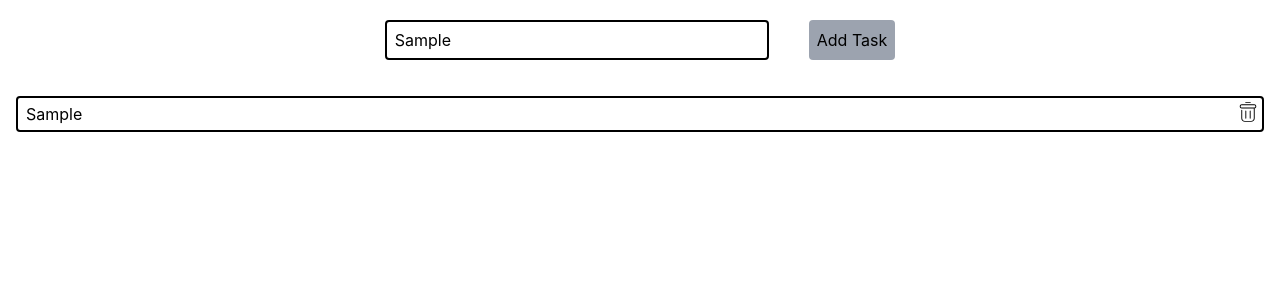
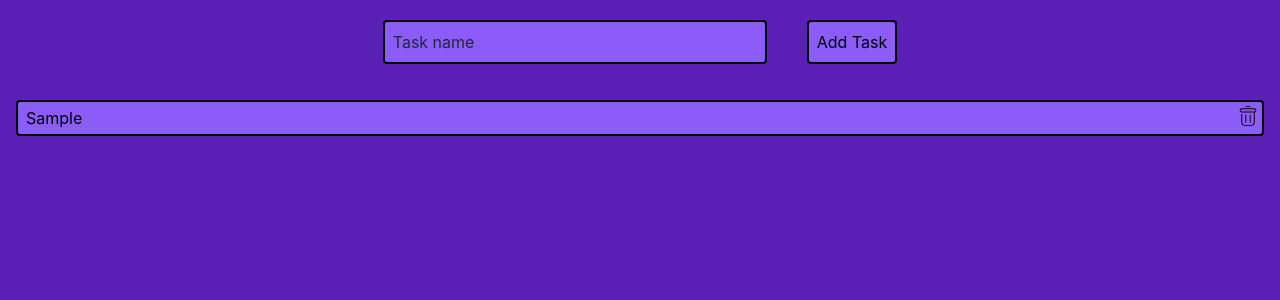
Before and after one commit to feliperflores/react-to-do-list, a React (Create React App) app: page / in a window 1280 px wide. Both pictures are taken after typing "Sample" into the empty fields and a click on the button "Add Task". Shown: the top 300 px of the page. Built offline with nearby package versions, Linux system fonts and the light colour scheme.

Commit message:
Add minor quality of life enhancements

```diff
--- a/public/index.html
+++ b/public/index.html
@@ -1,5 +1,5 @@
 <!DOCTYPE html>
-<html lang="en">
+<html lang="en" class="h-full">
   <head>
     <meta charset="utf-8" />
     <link rel="icon" href="%PUBLIC_URL%/favicon.ico" />
@@ -26,9 +26,9 @@
     -->
     <title>React App</title>
   </head>
-  <body>
+  <body class="h-full">
     <noscript>You need to enable JavaScript to run this app.</noscript>
-    <div id="root"></div>
+    <div id="root" class="h-full"></div>
     <!--
       This HTML file is a template.
       If you open it directly in the browser, you will see an empty page.
--- a/src/AddTaskForm.tsx
+++ b/src/AddTaskForm.tsx
@@ -13,6 +13,7 @@ function AddTaskForm({onAddNewTask}: AddTaskFormProps) {
 
     if (name) {
       onAddNewTask({timestamp: Date.now(), name: name.toString()});
+      event.currentTarget.reset();
     }
   }
 
@@ -24,11 +25,12 @@ function AddTaskForm({onAddNewTask}: AddTaskFormProps) {
         name="name"
         required
         maxLength={120}
+        autoComplete="off"
         placeholder='Task name'
-        className='m-5 border-2 border-black rounded p-1 pl-2 w-96'/>
+        className='m-5 border-2 focus:bg-violet-600 border-black rounded p-1 pl-2 w-96 bg-violet-500 placeholder:text-gray-800 '/>
       <button
         type='submit'
-        className='m-5 bg-gray-400 p-2 rounded hover:bg-gray-700'
+        className='m-5 bg-violet-500 border-2 border-black rounded p-2 hover:bg-violet-600'
       >Add Task</button>
     </form>
   );
--- a/src/App.tsx
+++ b/src/App.tsx
@@ -14,7 +14,7 @@ function App() {
   };
 
   return (
-    <div>
+    <div className='h-full bg-violet-800'>
       <AddTaskForm onAddNewTask={addNewTask} />
       <TaskList tasks={tasks} setTasks={setTasks} />
     </div>
--- a/src/TaskList/TaskItem.tsx
+++ b/src/TaskList/TaskItem.tsx
@@ -9,7 +9,7 @@ type TaskProps = {
 function TaskItem({task, onRemoveTask}: TaskProps) {
   return (
     <li
-      className='flex justify-between border-black border-2 rounded grow m-1 p-1 pl-2 w-full hover:bg-gray-200 hover:-translate-y-px hover:cursor-pointer'
+      className='flex justify-between border-black border-2 rounded grow m-1 p-1 pl-2 w-full bg-violet-500 hover:bg-violet-600 hover:-translate-y-px hover:cursor-pointer'
     >
       {task.name}
       <TrashIcon height={20} width={20} onClick={onRemoveTask}/>
```
